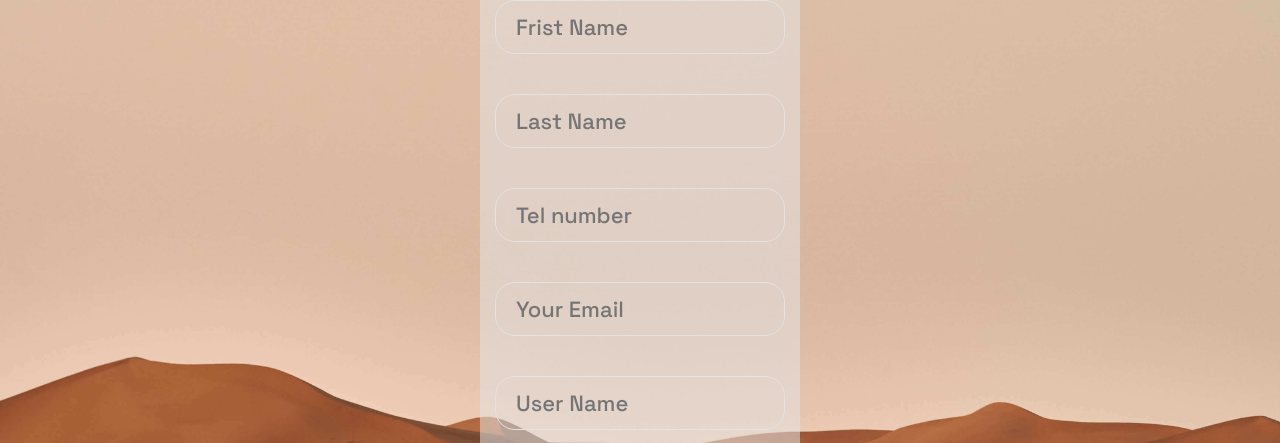
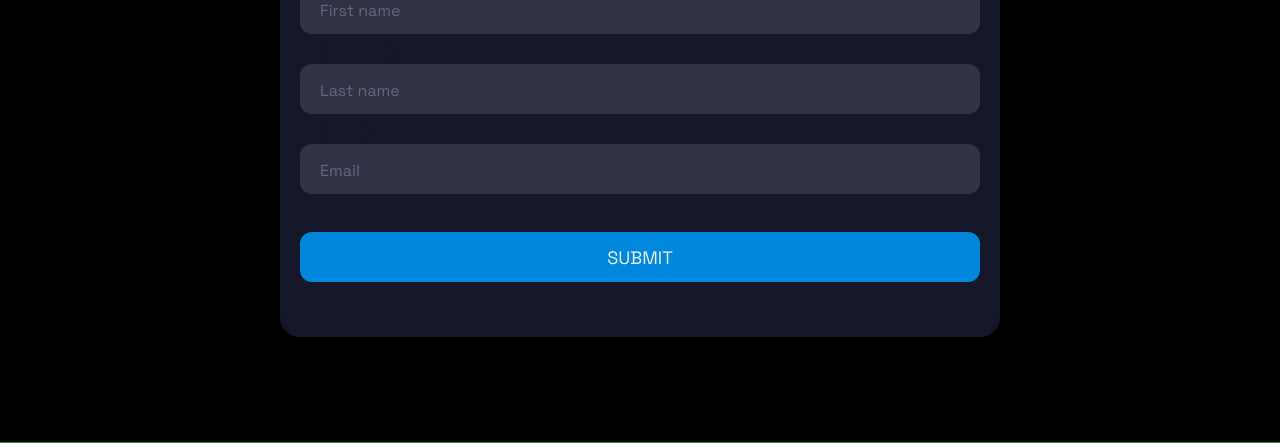
Before and after one commit to ulugbekdev1107/form, a plain HTML site: page index.html in a window 1280 px wide. Shown: the part 288-731 px from the top of the page. Drawn offline with Linux system fonts and the light colour scheme.

Commit message:
my frist form profect success

```diff
--- a/index.html
+++ b/index.html
@@ -22,78 +22,26 @@
     </head>
 
     <body>
-        <main class="main">
-            <div class="container">
-                <div class="form">
-                    <form action="#" class="main-form">
-                        <h1 class="heading">My Form</h1>
-                        <div class="group-input">
-                            <input
-                                type="text"
-                                class="group-input-tt"
-                                name="fristname"
-                                id="fristname"
-                                placeholder="Frist Name"
-                                required
-                            />
-                        </div>
-                        <div class="group-input">
-                            <input
-                                type="text"
-                                class="group-input-tt"
-                                name="lastname"
-                                id="lastname"
-                                placeholder="Last Name"
-                                required
-                            />
-                        </div>
-                        <div class="group-input">
-                            <input
-                                type="text"
-                                class="group-input-tt"
-                                name="telnumber"
-                                id="telnumber"
-                                placeholder="Tel number"
-                                required
-                            />
-                        </div>
-                        <div class="group-input">
-                            <input
-                                type="email"
-                                class="group-input-tt"
-                                name="email"
-                                id="email"
-                                placeholder="Your Email"
-                                required
-                            />
-                        </div>
-                        <div class="group-input">
-                            <input
-                                type="text"
-                                class="group-input-tt"
-                                name="username"
-                                id="username"
-                                placeholder="User Name"
-                                required
-                            />
-                        </div>
-                        <div class="group-input">
-                            <select class="group-input-tt">
-                                <option value="o'zbekiston">O'zbekiston</option>
-                                <option value="russia">Russia</option>
-                                <option value="usa">Usa</option>
-                                <option value="germani">Germani</option>
-                                <option value="belarus">Belarus</option>
-                                <option value="ukraine">Ukraine</option>
-                            </select>
-                        </div>
-                        <div class="group-input">
-                            <input type="submit" class="submit-btn" value="Next" />
-                        </div>
-                    </form>
-                </div>
+        <div class="form">
+            <div class="title">Welcome</div>
+            <div class="subtitle">Let's create your account!</div>
+            <div class="input-container ic1">
+              <input id="firstname" class="input" type="text" placeholder=" " />
+              <div class="cut"></div>
+              <label for="firstname" class="placeholder">First name</label>
             </div>
-        </main>
+            <div class="input-container ic2">
+              <input id="lastname" class="input" type="text" placeholder=" " />
+              <div class="cut"></div>
+              <label for="lastname" class="placeholder">Last name</label>
+            </div>
+            <div class="input-container ic2">
+              <input id="email" class="input" type="text" placeholder=" " />
+              <div class="cut cut-short"></div>
+              <label for="email" class="placeholder">Email</>
+            </div>
+            <button type="text" class="submit">submit</button>
+          </div>
         <footer>
             <a href="https://github.com/ulugbekdev1107"><i class="fa-brands fa-github" style="color: #ffffff"></i></a>
             <a href="https://threads.net/ulugbekeshnazarovuz"
--- a/style/main.scss
+++ b/style/main.scss
@@ -1,4 +1,3 @@
-$mySpace:'Space Grotesk', sans-serif;
 
 *{
     margin: 0;
@@ -6,76 +5,149 @@ $mySpace:'Space Grotesk', sans-serif;
     box-sizing: border-box;
 }
 
-body{
-    font-family: $mySpace;
-    font-weight: 600;
-    font-size: 18px;
-    width: 100%;
-}
 
+$color_1: #eee;
+$color_2: #65657b;
+$color_3: #808097;
+$color_4: #dc2f55;
+$font-family_1:'Space Grotesk', sans-serif;
+$background-color_1: #000;
+$background-color_2: #15172b;
+$background-color_3: #303245;
+$background-color_4: #08d;
+$background-color_5: #06b;
 
-.main{
-    width: 100%;
-    height: 1180px;
-    background-image:url(../img/myimg.jpg);
-    background-position: center center;
-    background-repeat: no-repeat;
-    background-size: cover;
-    .container{
-        height: 100%;
+body {
+
+	background-color: $background-color_1;
 	display: flex;
 	justify-content: center;
     align-items: center;
-        .form{
-            background-color: rgba(227, 227, 227, 0.543);
-            width: 700px;
-            height: 780px;
-            .main-form{
+	flex-direction: column;
+	height: 100vh;
+	position: relative;
+}
+.form {
+	background-color: $background-color_2;
+	border-radius: 20px;
+	box-sizing: border-box;
+	height: 520px;
 	padding: 20px;
-                display: flex;
-                justify-content: center;
-                align-items:center;
-                flex-direction: column;
-                .heading{
-                    margin-bottom: 10px;
+	width: 720px;
+	margin-bottom: 70px;
 }
-                .group-input{
-                    margin-bottom: 40px;
-
-                    &:last-child{
-                        margin-bottom: 15px;
+.title {
+	color: $color_1;
+	font-family: $font-family_1;
+	font-size: 36px;
+	font-weight: 600;
+	margin-top: 30px;
+	text-align: center;
 }
-                    .submit-btn{
-                        padding: 15px 20px;
-                        width: 400px;
-                        background-color: #764134;
-                        font-family: $mySpace;
-                        font-size: 22px;
-                        border:none;
+.subtitle {
+	color: $color_1;
+	font-family: $font-family_1;
+	font-size: 16px;
+	font-weight: 600;
+	margin-top: 10px;
+	text-align: center;
+}
+.input-container {
+	height: 50px;
+	position: relative;
+	width: 100%;
+}
+.ic1 {
+	margin-top: 40px;
+}
+.ic2 {
+	margin-top: 30px;
+}
+.input {
+	font-family: $font-family_1;
+	background-color: $background-color_3;
 	border-radius: 12px;
+	border: 0;
+	box-sizing: border-box;
+	color: $color_1;
+	font-size: 18px;
+	height: 100%;
+	outline: 0;
+	padding: 4px 20px 0;
+	width: 100%;
+	&:focus {
+		~ {
+			.cut {
+				transform: translateY(8px);
 			}
-                    .group-input-tt{
-                        font-family: $mySpace;
-                        font-weight: 500;
-                        font-size: 22px;
-                        width: 600px;
-                        border: 1px solid  #e3e3e3;
-                        background-color:transparent;
-                        outline:none;
-                        padding: 12px 20px;
-                        color: #C84630;
+			.placeholder {
+				transform: translateY(-30px) translateX(10px) scale(0.75);
+				color: $color_4;
 			}
-
-
+		}
+	}
+	&:not(:placeholder-shown) {
+		~ {
+			.cut {
+				transform: translateY(8px);
+			}
+			.placeholder {
+				transform: translateY(-30px) translateX(10px) scale(0.75);
+				color: $color_3;
 			}
 		}
 	}
 }
-
+.cut {
+	background-color: $background-color_2;
+	border-radius: 10px;
+	height: 20px;
+	left: 20px;
+	position: absolute;
+	top: -20px;
+	transform: translateY(0);
+	transition: transform 200ms;
+	width: 76px;
+}
+.cut-short {
+	width: 50px;
+}
+.placeholder {
+	color: $color_2;
+	font-family: $font-family_1;
+	left: 20px;
+	line-height: 14px;
+	pointer-events: none;
+	position: absolute;
+	transform-origin: 0 50%;
+	transition: transform 200ms, color 200ms;
+	top: 20px;
+}
+.submit {
+	background-color: $background-color_4;
+	border-radius: 12px;
+	border: 0;
+	box-sizing: border-box;
+	color: $color_1;
+	cursor: pointer;
+	text-transform: uppercase;
+	font-family: $font-family_1;
+	font-size: 18px;
+	height: 50px;
+	margin-top: 38px;
+	// outline: 0;
+	text-align: center;
+	width: 100%;
+	&:active {
+		background-color: $background-color_5;
+	}
 }
 
+
 footer{
-    background-color:#000000;
+	position: absolute;
+	bottom: 0px;
+    background-color:#328637;
     width: 100%;
     height: 50px;
     padding: 35px 25px;
@@ -90,43 +162,3 @@ footer{
         }
     }
 }
-
-@media (min-height: 320px), screen and (min-width:375px) {
-    main{
-        width: 100%;
-        max-height: 1900px !important;
-        .container{
-            max-width: 100%;
-            width: 100%;
-            margin: 0 auto;
-            padding: 0px;
-            .form{
-                max-width: 320px;
-                height: auto;
-                padding: 12px;
-                border-radius:18px;
-                .main-form{
-                    padding: 0px;
-                    .group-input{
-                        .group-input-tt{
-                            max-width: 290px;
-                            border-radius:20px;
-                        }
-                        .submit-btn{
-                            max-width: 290px;
-                            border-radius:20px;                        ;
-                            -webkit-border-radius:20px                        ;
-                            -moz-border-radius:20px                        ;
-                            -ms-border-radius:20px                        ;
-                            -o-border-radius:20px                        ;
-}
-                    }
-                }
-            }
-        }
-    }
-    footer{
-        max-width: 100% !important;
-
-    }
-  }
```
Also changed, not shown: style/main.css, 1 other file. Lines whose indentation alone changed are shown as unchanged.
